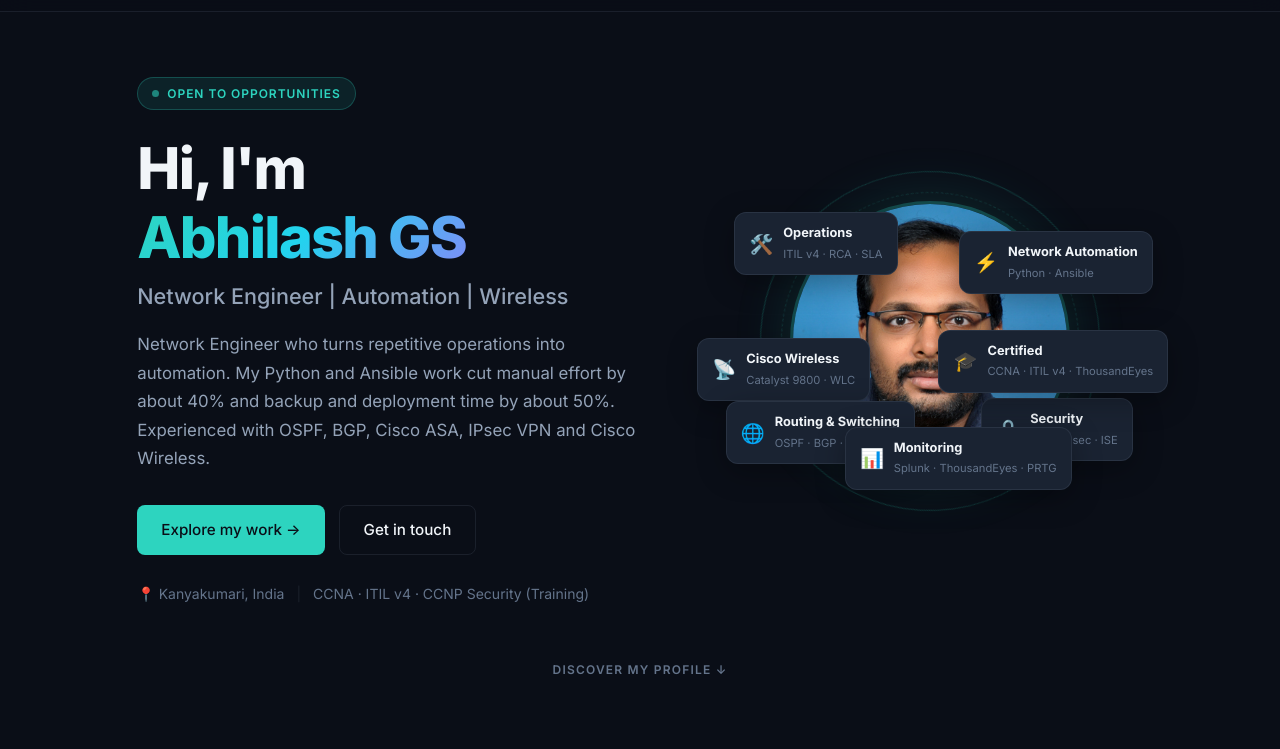
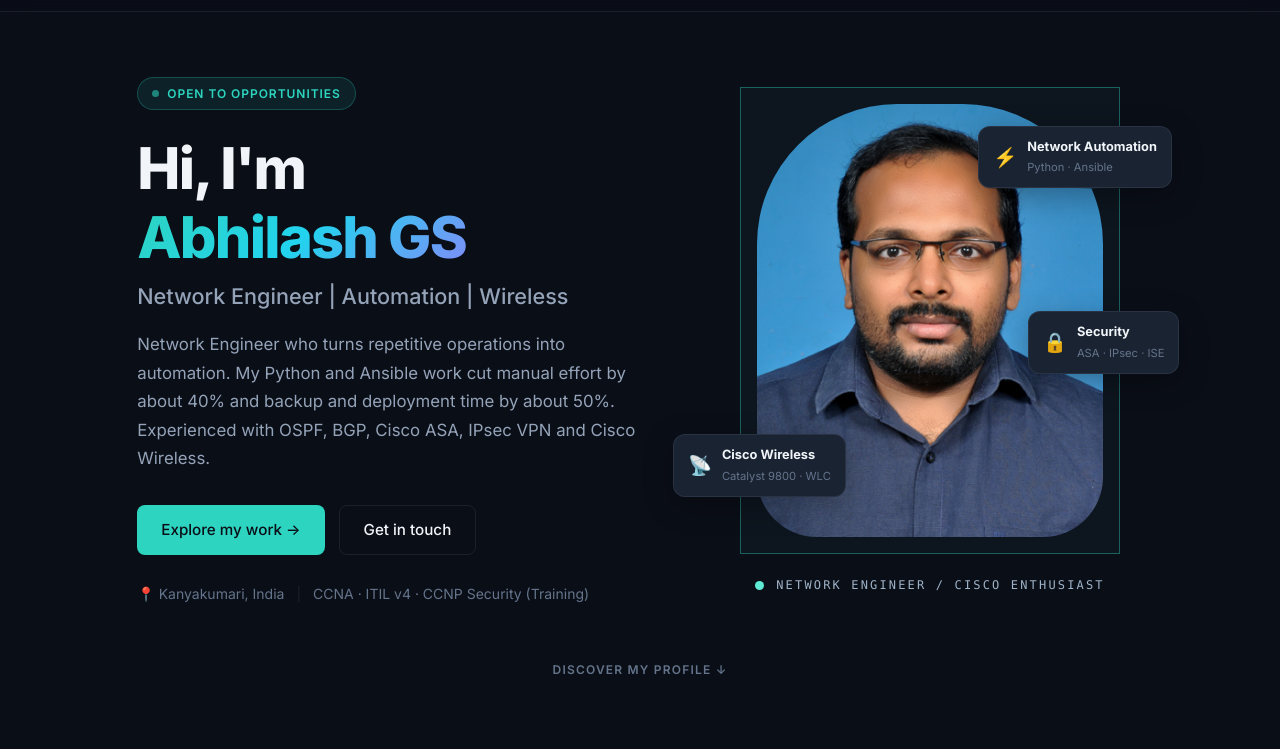
Before and after one commit to Abhi326-bot/Abhilash-Portfolio, a plain HTML site: page index.html in a window 1280 px wide. Shown: the part 51-800 px from the top of the page. Drawn offline with Linux system fonts and the light colour scheme.

Commit message:
Add files via upload

```diff
--- a/index.html
+++ b/index.html
@@ -9,6 +9,25 @@
   <link rel="preconnect" href="https://fonts.gstatic.com" crossorigin>
   <link href="https://fonts.googleapis.com/css2?family=Inter:wght@300;400;500;600;700;800&display=swap" rel="stylesheet">
   <link rel="stylesheet" href="style.css" />
+  <style id="photo-style">
+    .hero-image-wrapper{position:relative !important;display:flex !important;flex-direction:column !important;align-items:center !important;justify-content:center !important;width:auto !important;height:auto !important}
+    .hero-image-wrapper .profile-ring{display:none !important}
+    .photo-frame{position:relative;width:min(380px,80vw);padding:16px;border:1px solid rgba(45,212,191,.4);background:rgba(15,25,35,.6)}
+    .photo-frame .profile-photo{position:relative !important;inset:auto !important;top:auto !important;left:auto !important;transform:none !important;margin:0 !important;width:100% !important;height:auto !important;aspect-ratio:4/5;border:none !important;box-shadow:none !important;overflow:hidden;border-radius:140px 140px 60px 60px !important}
+    .photo-frame .profile-photo img{width:100% !important;height:100% !important;object-fit:cover;object-position:center top;display:block;border-radius:0}
+    .photo-frame .floating-badge{position:absolute !important;bottom:auto !important;margin:0 !important}
+    .photo-frame .badge-1{top:8% !important;right:-14% !important;left:auto !important}
+    .photo-frame .badge-2{top:auto !important;bottom:12% !important;left:-18% !important;right:auto !important}
+    .photo-frame .badge-3{top:48% !important;right:-16% !important;left:auto !important;bottom:auto !important}
+    .photo-caption{margin-top:22px;display:flex;align-items:center;gap:12px;font-family:"SFMono-Regular",Consolas,monospace;font-size:12px;letter-spacing:.18em;color:#9fb3c8}
+    .caption-dot{width:9px;height:9px;border-radius:50%;background:#5eead4;display:inline-block}
+    @media (max-width:700px){
+      .photo-frame .badge-1{right:-4% !important}
+      .photo-frame .badge-2{left:-4% !important}
+      .photo-frame .badge-3{right:-4% !important}
+      .photo-caption{font-size:10px;letter-spacing:.12em}
+    }
+  </style>
 </head>
 <body>
   <!-- Navigation -->
@@ -64,7 +83,7 @@
       </div>
 
       <div class="hero-image-wrapper">
-        <div class="profile-ring"></div>
+        <div class="photo-frame">
           <div class="profile-photo">
             <img src="profile.jpg" alt="Abhilash GS" />
           </div>
@@ -89,34 +108,8 @@
               <small>ASA · IPsec · ISE</small>
             </div>
           </div>
-        <div class="floating-badge badge-4" style="top:auto; right:auto; bottom:6%; left:2%;">
-          <span class="badge-icon">🌐</span>
-          <div>
-            <strong>Routing &amp; Switching</strong>
-            <small>OSPF · BGP · EIGRP</small>
         </div>
-        </div>
-        <div class="floating-badge badge-5" style="top:4%; right:auto; bottom:auto; left:4%;">
-          <span class="badge-icon">🛠️</span>
-          <div>
-            <strong>Operations</strong>
-            <small>ITIL v4 · RCA · SLA</small>
-          </div>
-        </div>
-        <div class="floating-badge badge-6" style="top:46%; right:-6%; bottom:auto; left:auto;">
-          <span class="badge-icon">🎓</span>
-          <div>
-            <strong>Certified</strong>
-            <small>CCNA · ITIL v4 · ThousandEyes</small>
-          </div>
-        </div>
-        <div class="floating-badge badge-7" style="top:auto; right:auto; bottom:-3%; left:30%;">
-          <span class="badge-icon">📊</span>
-          <div>
-            <strong>Monitoring</strong>
-            <small>Splunk · ThousandEyes · PRTG</small>
-          </div>
-        </div>
+        <div class="photo-caption"><span class="caption-dot"></span>NETWORK ENGINEER / CISCO ENTHUSIAST</div>
       </div>
     </div>
     <div class="scroll-indicator">
```
Lines whose indentation alone changed are shown as unchanged.
